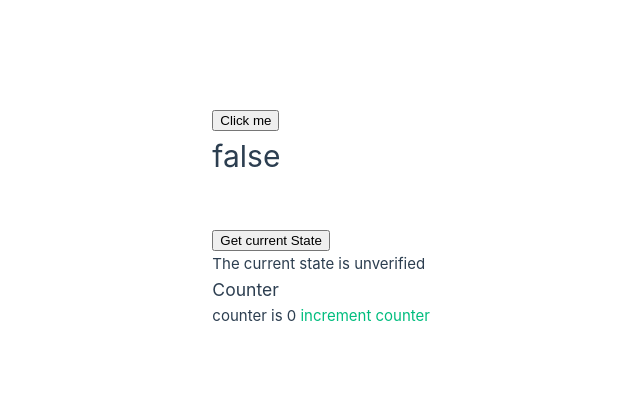
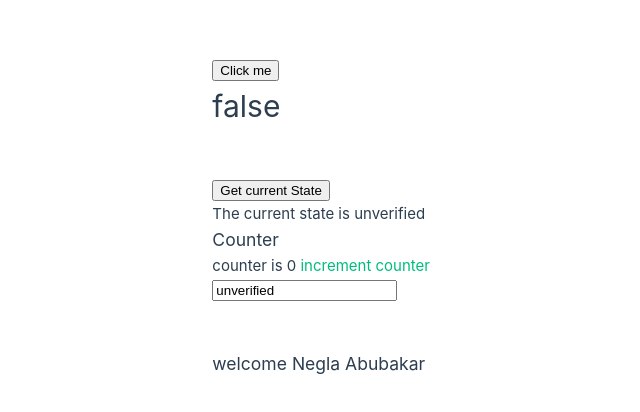
Before and after one commit to jerryseyi/vue-app, a Vue app: page / in a window 1280 px wide. Shown: the part 182-594 px from the top of the page, without its empty margins (210-850 px from the left). Built offline with nearby package versions, Linux system fonts and the light colour scheme.

Commit message:
computed properties

```diff
--- a/src/App.vue
+++ b/src/App.vue
@@ -11,7 +11,9 @@
       return {
         isValid: false,
         state: 'unverified',
-        counter: 0
+        counter: 0,
+        firstName: 'Negla',
+        lastName: 'Abubakar'
       }
     },
     methods: {
@@ -25,6 +27,12 @@
 
       incrementCounter() {
         this.counter++;
+      }
+    },
+
+    computed: {
+      fullname() {
+        return this.firstName + ' ' + this.lastName;
       }
     }
   }
@@ -40,6 +48,12 @@
     <p>The current state is {{state}}</p>
     <h3>Counter</h3>
     <p>counter is {{ counter }} <a @click.prevent="incrementCounter">increment counter</a></p>
+    <input type="text" v-model="state">
+    <br>
+    <br>
+    <br>
+
+    <h3>welcome {{ fullname }}</h3>
   </div>
 </template>
 
```
